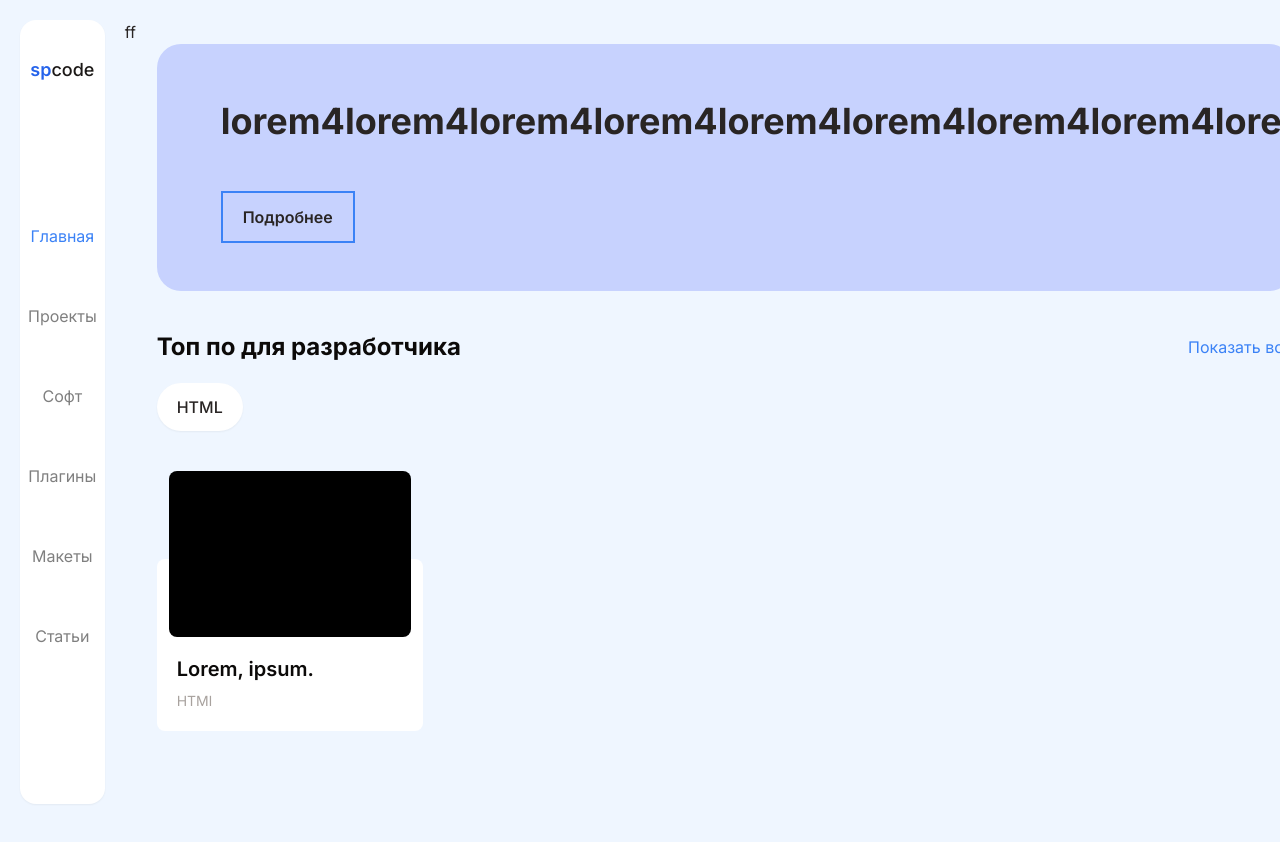
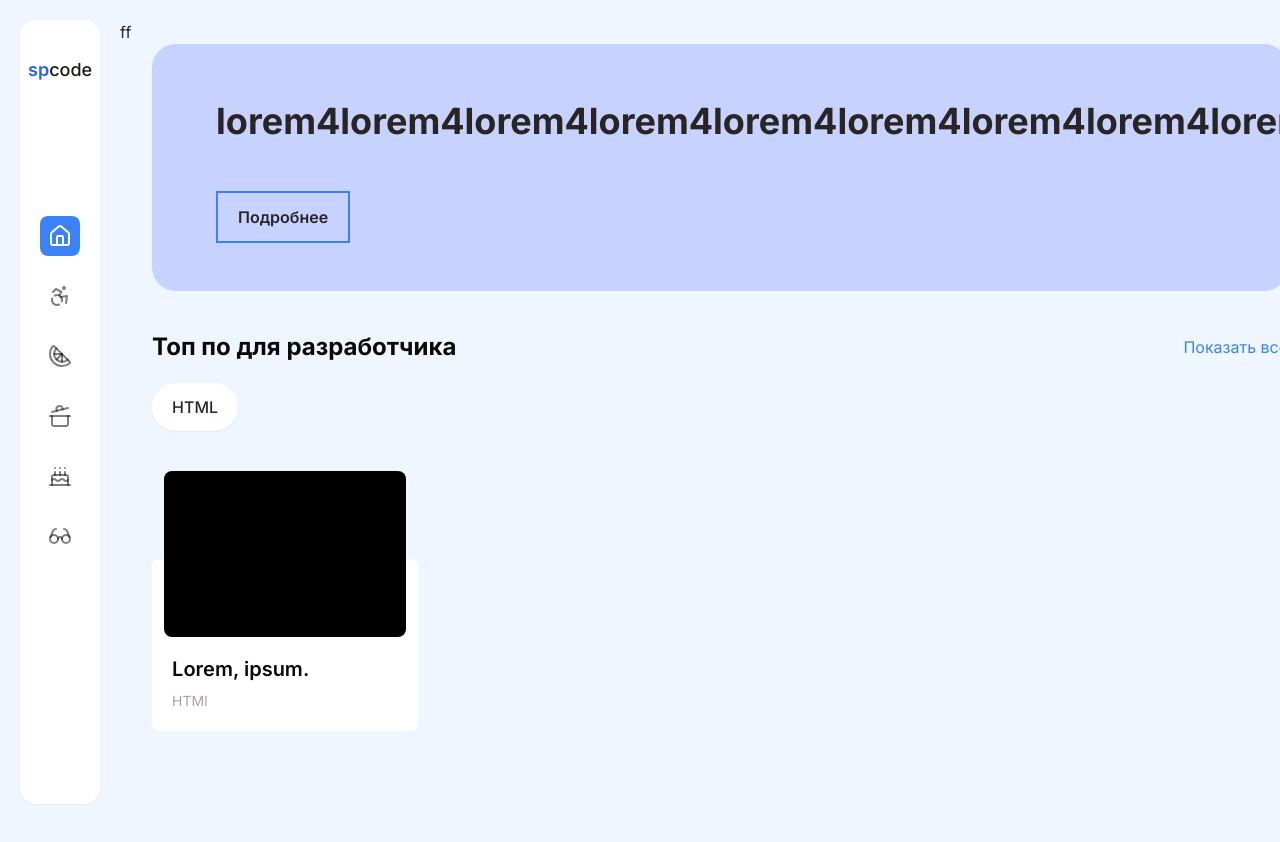
Before and after one commit to MGEBRAT/sp-code, a Next.js app: page / in a window 1280 px wide. Shown: the top 842 px of the page. Built offline with nearby package versions, Linux system fonts and the light colour scheme.

Commit message:
доделали книги и добавили иконки

```diff
--- a/src/collections/Menu.jsx
+++ b/src/collections/Menu.jsx
@@ -1,10 +1,18 @@
+import { Home } from "lucide-react";
+import { Accessibility } from "lucide-react";
+import { Cake } from "lucide-react";
+import { Citrus } from "lucide-react";
+import { Glasses } from "lucide-react";
+import { CookingPot } from "lucide-react";
+
+
 const Menu = [
-    {label: 'Главная', url: '/'},
-    {label: 'Проекты', url: '/projects'},
-    {label: 'Софт', url: '/soft'},
-    {label: 'Плагины', url: '/plugins'},
-    {label: 'Макеты', url: '/design'},
-    {label: 'Статьи', url: '/articles'}
+    {label: 'Главная', url: '/', icon: Home},
+    {label: 'Проекты', url: '/projects', icon: Accessibility},
+    {label: 'Софт', url: '/soft', icon: Citrus},
+    {label: 'Плагины', url: '/plugins', icon: CookingPot},
+    {label: 'Макеты', url: '/design', icon: Cake},
+    {label: 'Статьи', url: '/articles', icon: Glasses}
 ];
 
 export default Menu;
--- a/src/components/Sidebar/Sidebar.jsx
+++ b/src/components/Sidebar/Sidebar.jsx
@@ -15,17 +15,17 @@ const Sidebar = () => {
         </Link>
       </div>
       <nav className="w-full  sm:pt-24">
-        <menu className="w-full flex flex-col items-center justify-center gap-10 ">
+        <menu className="w-full flex flex-col items-center justify-center gap-5 ">
           {Menu.map((item, index) => {
             return (
               <li key={index} className="inline-flex">
                 <Link
                   href={item.url}
                   className={`${
-                    path === item.url ? "text-blue-500" : "text-black-50"
-                  } text-black/50 p-2 hover:text-black transition-all duration-400 `}
+                    path === item.url ? "bg-blue-500 text-white" : "text-black-50"
+                  } text-black/50 p-2 rounded-lg hover:text-white hover:bg-blue-500 transition-all duration-400 `}
                 >
-                  {item.label}
+                  <item.icon />
                 </Link>
               </li>
             );
--- a/src/components/SidebarBooks/SidebarBooks.jsx
+++ b/src/components/SidebarBooks/SidebarBooks.jsx
@@ -1,8 +1,34 @@
+import Image from 'next/image'
+import Link from 'next/link'
 import React from 'react'
 
 const SidebarBooks = ({getBooks, className = null}) => {
   return (
-    <div className={className + ' w-full bg-white rounded-lg p-4 '}>SidebarBooks</div>
+    <div className={className + ' w-full bg-white rounded-lg p-4 shadow-sm'}>
+        <div className="w-full flex items-center justify-between">
+            <h3 className="text-lg text-stone-900 font-medium">Книги для 2д!!</h3>
+            <Link href={''} className='text-sm text-blue-500'>Смотреть всем!!</Link>
+        </div>
+        <ul className='w-full flex flex-col gap-3 mt-5'>
+            {[1,2,3,4,5].map((item, index) => {
+                return (
+                    <li key={index} className='inline-flex w-full'>
+                        <Link href={''} className='w-full flex items-end justify-between group'>
+                            <div className="flex items-center gap-2">
+                                <Image src={'/assets/img/projects/bp.jpeg'} alt='1' width={50} height={50} className='w-[50px] h-[50px] rounded-lg object-cover'/>
+                                <div className="flex flex-col">
+                                    <h4 className="text-stone-900 font-medium group-hover:text-blue-500 transition-colors">Правосудие.</h4>
+                                    <span className="text-stone-500 text-sm font-medium">Иванов И.А.</span>
+                                </div>
+                            </div>
+                            <span className="text-green-500 text-sm font-medium">2024 г.</span>
+                        </Link>
+                    </li>
+                );
+            })}
+
+        </ul>
+    </div>
   )
 }
 
--- a/src/components/SidebarProject/SidebarProject.jsx
+++ b/src/components/SidebarProject/SidebarProject.jsx
@@ -5,12 +5,12 @@ import React from 'react'
 
 const SidebarProject = ({getProject, className = null}) => {
   return (
-    <div className={className = ' w-full bg-white rounded-lg p-4 '}>
+    <div className={className = ' w-full bg-white rounded-lg p-4 shadow-sm'}>
         <div className="w-full mb-4 aspect-square rounded-lg relative">
             <Image fill loading='lazy' alt='картиночка крутая почти как аниме!!!!!' src={'/assets/img/projects/bp.jpeg'} className='w-full h-full object-cover object-center' />
         </div>
         <h3 className="text-xl text-stone-900"> лучшая девочка на диком западе!</h3>
-        <ul className="w-full inline-flex gap-2">
+        <ul className="w-full inline-flex gap-2 mb-2">
             {[1,2,3,4,5,6,7].map((item, index) => {
                 return (
                     <li key={index} className='text-sm text-stone-500'>#JS</li>
```
